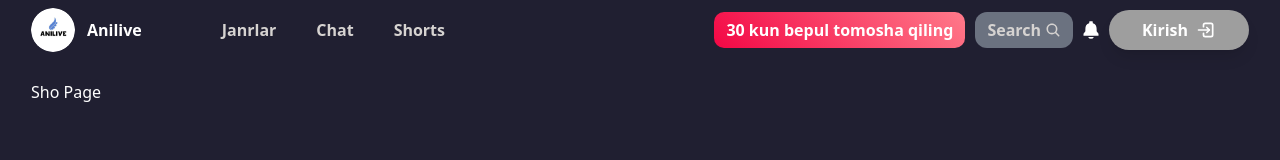
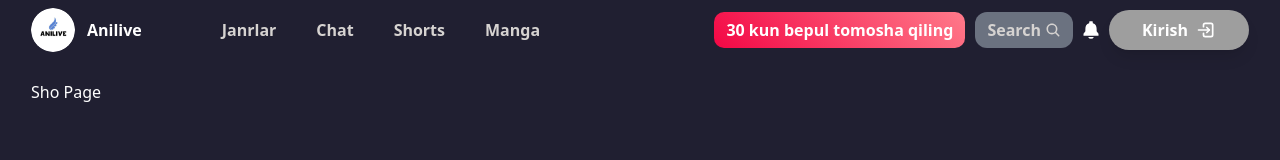
Before and after one commit to Abdulaziz20040/ANILIVE-, a React (Vite) app: page /edit in a window 1280 px wide. Shown: the top 160 px of the page. Built offline with nearby package versions, Linux system fonts and the light colour scheme; no server answers; grey boxes are pictures that could not be loaded.

Commit message:
add manga department

```diff
--- a/src/App.css
+++ b/src/App.css
@@ -200,7 +200,7 @@
   transition: all 0.3s ease; /* Smooth transition */
 }
 
-.bacgroountrans {
+.app {
   background-color: rgba(
     111,
     66,
--- a/src/App.jsx
+++ b/src/App.jsx
@@ -28,6 +28,7 @@ import Trailerlar from "./components/Dashboard/Trailerlar";
 import Genre from "./pages/Genre";
 import loading from "./Img/loading.gif";
 import Filter from "./components/Filter/Filter";
+import Manga from "./pages/manga/Manga";
 
 const LoadingScreen = () => {
   return (
@@ -56,6 +57,7 @@ function App() {
     { path: "chat", element: <Chat /> },
     { path: "details/:id", element: <Detals /> },
     { path: "edit", element: <Shorts /> },
+    { path: "manga", element: <Manga /> },
     { path: "filter", element: <Filter /> },
     { path: "genre", element: <Genre /> },
 
--- a/src/components/Header.jsx
+++ b/src/components/Header.jsx
@@ -32,7 +32,7 @@ function Header() {
     const savedImages = JSON.parse(localStorage.getItem("profileImages")) || {};
     setProfileImg(
       savedImages.profileImg ||
-      "https://winaero.com/blog/wp-content/uploads/2018/08/Windows-10-user-icon-big.png"
+        "https://winaero.com/blog/wp-content/uploads/2018/08/Windows-10-user-icon-big.png"
     );
   }, []);
 
@@ -73,8 +73,9 @@ function Header() {
     <div className="">
       {/* Desktop Header */}
       <div
-        className={`fixed px-2 top-0 left-0 w-full z-50 transition-colors duration-300 ${isScrolled ? "hoberBgHeader shadow-xl" : "bg-transparent"
-          } hidden lg:block`}
+        className={`fixed px-2 top-0 left-0 w-full z-50 transition-colors duration-300 ${
+          isScrolled ? "hoberBgHeader shadow-xl" : "bg-transparent"
+        } hidden lg:block`}
       >
         <div className="container mt-2 ">
           <ul className="flex gap-10 mx-auto text-white font-semibold items-center justify-between">
@@ -92,7 +93,7 @@ function Header() {
               </Link>
               {/* Genres */}
               <div className="relative cursor-pointer  ms-10">
-                <Link to={"/genre"} >
+                <Link to={"/genre"}>
                   <li className="cursor-pointer text-stone-300 hover:text-white duration-300 text-center ">
                     <span>Janrlar</span>
                   </li>
@@ -108,6 +109,12 @@ function Header() {
               <Link to={"/edit"}>
                 <li className="cursor-pointer  text-stone-300 hover:text-white duration-300 text-center ">
                   <span>Shorts</span>
+                </li>
+              </Link>
+              {/* Manga */}
+              <Link to={"/manga"}>
+                <li className="cursor-pointer  text-stone-300 hover:text-white duration-300 text-center ">
+                  <span>Manga</span>
                 </li>
               </Link>
             </div>
--- /dev/null
+++ b/src/pages/manga/Manga.jsx
@@ -0,0 +1,13 @@
+import React from "react";
+import Header from "../../components/Header";
+
+function Manga() {
+  return (
+    <div>
+      <Header />
+      <div className=" mt-20 container">Hozircha Mangalar yo'q</div>
+    </div>
+  );
+}
+
+export default Manga;
```
